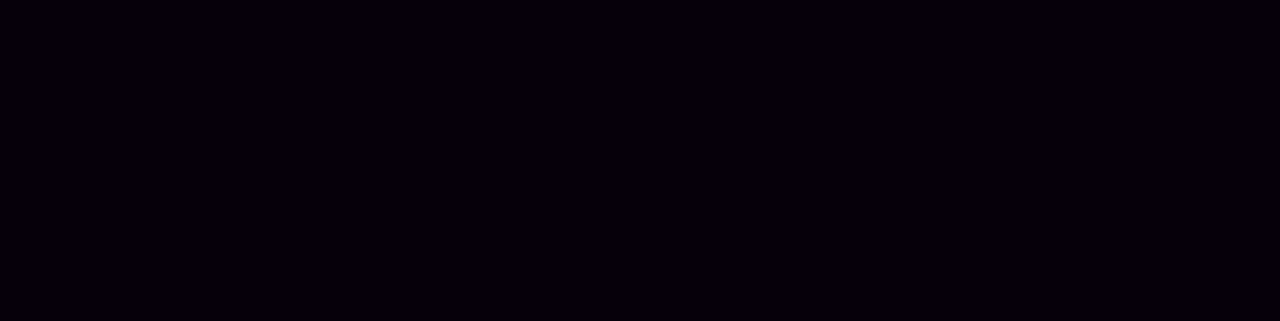
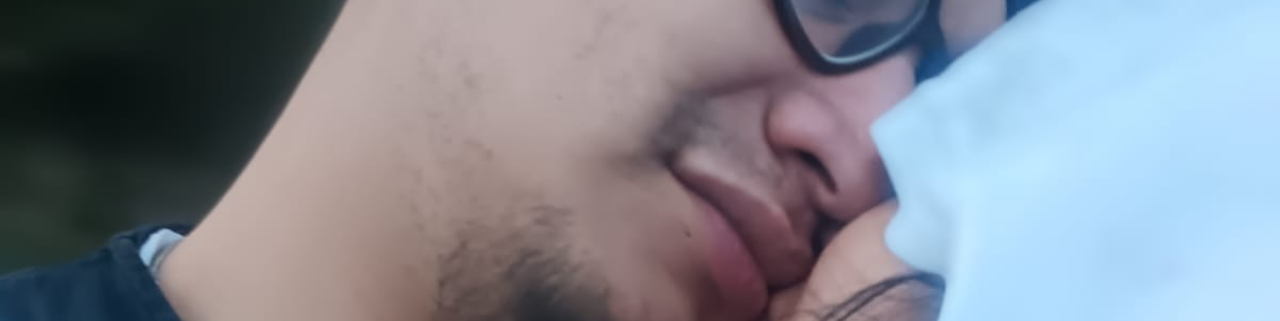
Before and after one commit to johnsson012/Pryecto_GalaxiaDeAmor, a plain HTML site: page index.html in a window 1280 px wide. Shown: the top 321 px of the page. Drawn offline with Linux system fonts and the light colour scheme.

Commit message:
Commit correcion primmero

```diff
--- a/css/style.css
+++ b/css/style.css
@@ -4,6 +4,7 @@
     box-sizing: border-box;
     user-select: none;
 }
+
 
 body, html {
     width: 100%;
@@ -23,16 +24,32 @@ canvas {
 
 /* Cortina de bienvenida negra */
 .pantalla-inicio {
+    /* --- ESTRUCTURA Y POSICIÓN --- */
     position: absolute;
-    top: 0; left: 0; width: 100%; height: 100%;
-    background-color: #05000a;
-    z-index: 10; /* Por encima del canvas */
+    top: 0;
+    left: 0;
+    width: 100%;
+    height: 100%;
+    min-height: 100vh;
+    z-index: 10; /* Mantiene la cortina por encima del canvas de la galaxia */
+
+    /* --- FONDO DE IMAGEN --- */
+    background-color: #98029a; /* Color de respaldo morado por si la foto tarda un segundo en cargar */
+
+    background-image: url('../img/imgF.JPG'); /* Tu foto de fondo */
+    background-size: cover; /* Cubre toda la pantalla sin deformarse */
+    background-position: center; /* Centra la foto */
+    background-repeat: no-repeat; /* Evita que se repita como mosaico */
+
+    /* --- ALINEACIÓN DEL TEXTO Y BOTÓN --- */
     display: flex;
     justify-content: center;
     align-items: center;
+    text-align: center;
+
+    /* --- EFECTO DE DESAPARICIÓN --- */
     transition: opacity 0.8s ease;
 }
-
 .contenido-intro { text-align: center; color: white; }
 .contenido-intro h1 { font-size: 2.2rem; margin-bottom: 10px; }
 .contenido-intro p { color: #ff69b4; font-weight: bold; margin-bottom: 30px; letter-spacing: 2px;}
--- a/index.html
+++ b/index.html
@@ -26,23 +26,23 @@
     </div>
 
     <div id="tarjeta1" class="tarjeta">
-        <img src="spiderman_kitty.png" alt="Amor" onerror="this.style.display='none'">
+        <img src="img/stich.png" alt="Amor" onerror="this.style.display='none'">
         <h2>Amor de mi Vida</h2>
-        <p>Cuanto más tiempo estamos juntos, más te amo.</p>
+        <p>Cuanto más tiempo estamos juntos, más me enoamor de te te quiero ERIKA.</p>
         <button class="btn-volver" onclick="ocultarTarjeta(1)">VOLVER</button>
     </div>
 
     <div id="tarjeta2" class="tarjeta">
-        <img src="snoopy.png" alt="Para Ti" onerror="this.style.display='none'">
+        <img src="img/snoopy (2).png" alt="Para Ti" onerror="this.style.display='none'">
         <h2>Para ti</h2>
-        <p>Para ti, que haces latir mi corazón de una forma única. En cada recuerdo y en cada latido, estás tú.</p>
+        <p>Para ti, que haces latir mi corazón de una forma única. En cada recuerdo y en cada latido, estás tú este es lo que inspiras en mi amor mio .</p>
         <button class="btn-volver" onclick="ocultarTarjeta(2)">VOLVER</button>
     </div>
 
     <div id="tarjeta3" class="tarjeta">
-        <img src="silueta.png" alt="Para Siempre" onerror="this.style.display='none'">
+        <img src="img/otra.pgn.jpg" alt="Para Siempre" onerror="this.style.display='none'">
         <h2>Para Siempre</h2>
-        <p>No me importa cuántas vidas tenga que vivir, en cada una de ellas te elegiría a ti. Para siempre y un día más.</p>
+        <p>No me importa cuántas vidas tenga que vivir, en cada una de ellas te elegiría a ti. Para siempre y un día más por el resto de mi vida.</p>
         <button class="btn-volver" onclick="ocultarTarjeta(3)">VOLVER</button>
     </div>
 
--- a/js/script.js
+++ b/js/script.js
@@ -1,5 +1,5 @@
 // ==========================================
-// 1. CAPTURA DEL LIENZO Y AJUSTE RESPONSIVO
+// 1. SCRRIP DE FUNCIONES PARA ESTRELLS CORAXON  MOVIMIENTO
 // ==========================================
 const canvas = document.getElementById('galaxia');
 const ctx = canvas.getContext('2d');
@@ -154,7 +154,10 @@ const frases = [
     "Caminemos juntos entre constelaciones",
     "En este y en cualquier universo te elegiría",
     "Contigo el tiempo no existe",
-    "Mi lugar favorito es a tu lado"
+    "Mi lugar favorito es a tu lado",
+    "TE QUIERO MUCHO",
+    "Mi Negrita Candela jaja",
+    "Despertar a tu lado, es lo mejor"
 ];
    frases.forEach((frase, index) => {
         elementos3D.push({
```
Also changed, not shown: img/imgF.jpg (added), img/otra.pgn.jpg (added), img/stich.png (added).
